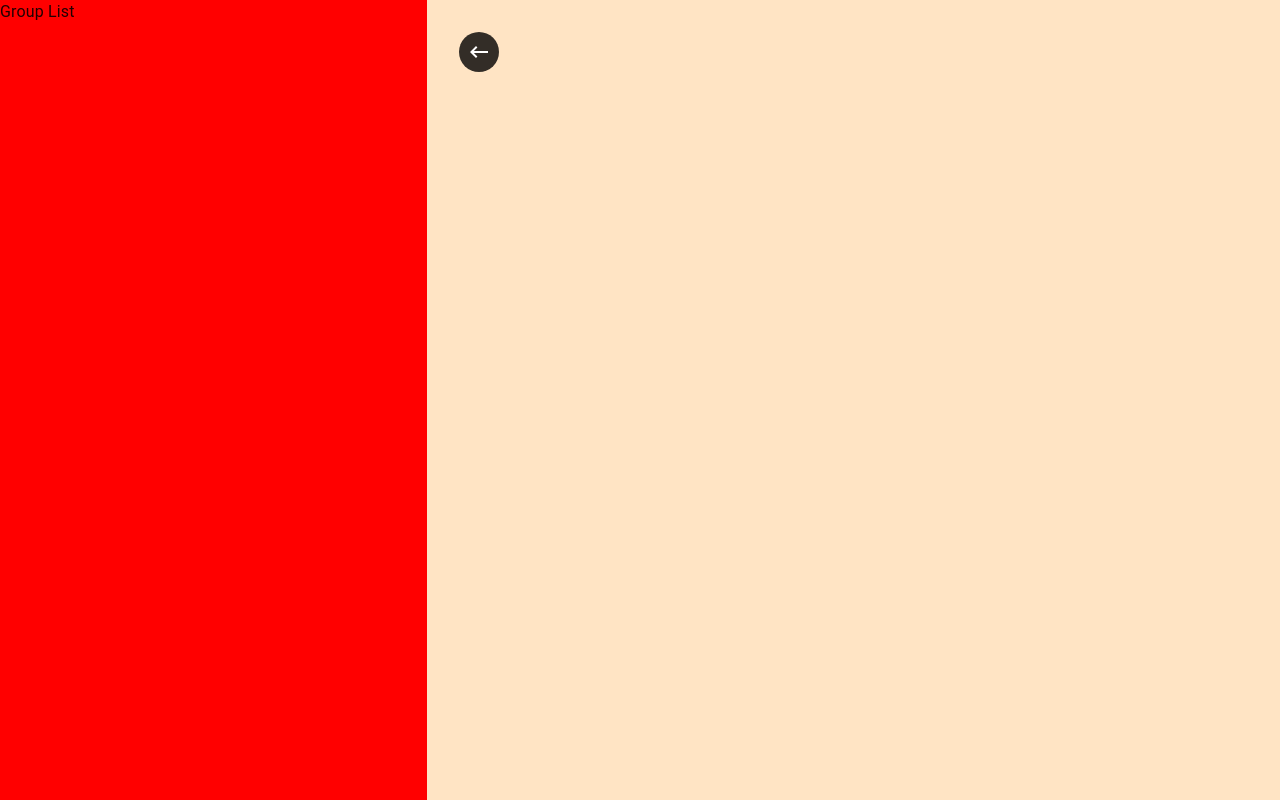
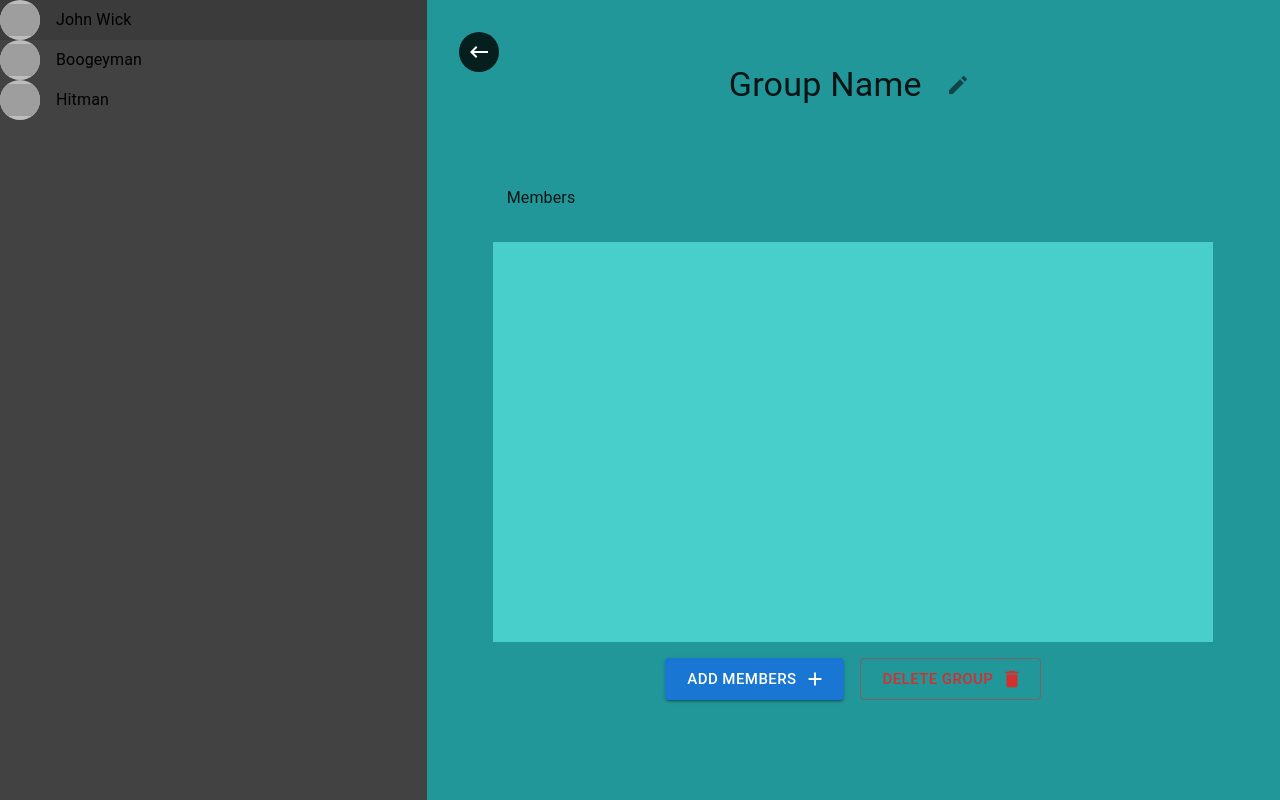
Before and after one commit to AniketKumar2729/Connectify, a React (Vite) app in the folder client/: page /group in a window 1280 px wide. Built offline with nearby package versions, Linux system fonts and the light colour scheme; grey boxes are pictures that could not be loaded.

Commit message:
Added more component to Group-Page

```diff
--- a/client/src/pages/Group.jsx
+++ b/client/src/pages/Group.jsx
@@ -1,17 +1,44 @@
-import React, { useState } from 'react';
-import { Box, Drawer, Grid, IconButton, Tooltip } from '@mui/material';  // Standard Grid from MUI
+import React, { memo, useEffect, useState } from 'react';
+import { Box, Button, Drawer, Grid, IconButton, Stack, TextField, Tooltip, Typography } from '@mui/material';  // Standard Grid from MUI
 import KeyboardBackspaceIcon from '@mui/icons-material/KeyboardBackspace';
 import MenuIcon from '@mui/icons-material/Menu';
-import { useNavigate } from 'react-router-dom';
+import EditIcon from '@mui/icons-material/Edit';
+import DoneAllIcon from '@mui/icons-material/DoneAll';
+import DeleteIcon from '@mui/icons-material/Delete';
+import AddIcon from '@mui/icons-material/Add';
+import { useNavigate, useSearchParams } from 'react-router-dom';
+import { Link } from '../components/styles/StyledComponent';
+import AvatarCard from '../components/shared/AvatarCard';
+import { sampleChats } from '../constants/sampleData';
 const Group = () => {
+  const groupId = useSearchParams()[0].get('group')
+  console.log(groupId);
+
   const navigate = useNavigate()
-  const[isMobileMenuOpen,setIsMobileMenuOpen]=useState(false);
-const hanldeMobile=()=>{
-  setIsMobileMenuOpen(prev=>!prev)
-}
-const hanldeMobileClose=()=>{
-  setIsMobileMenuOpen(false)
-}
+  const [isMobileMenuOpen, setIsMobileMenuOpen] = useState(false);
+  const [isEdit, setIsEdit] = useState(false);
+  const [groupName, setGroupName] = useState("");
+  const [updatedgroupName, setUpdatedGroupName] = useState("");
+  const hanldeMobile = () => {
+    setIsMobileMenuOpen(prev => !prev)
+  }
+  const hanldeMobileClose = () => {
+    setIsMobileMenuOpen(false)
+  }
+  const updateGroupNameHandler = () => {
+    setIsEdit(false)
+  }
+  const deleteHandler=()=>{
+    setConfirmDeleteDialog(true);
+  }
+  const closeDialog=()=>{
+    setConfirmDeleteDialog(false)
+  }
+  const openAddHandler=()=>{}
+  useEffect(() => {
+    setGroupName("Group Name")
+    setUpdatedGroupName("groupname");
+  }, [])
   const IconsBtns = <>
     <Box sx={{
       display: {
@@ -23,7 +50,6 @@ const hanldeMobileClose=()=>{
       }
     }}>
       <Tooltip title="menu">
-
         <IconButton onClick={hanldeMobile}>
           <MenuIcon />
         </IconButton>
@@ -31,17 +57,37 @@ const hanldeMobileClose=()=>{
     </Box>
     <Tooltip title="back">
       <IconButton onClick={() => navigate('/')} sx={{ position: 'absolute', top: '2rem', left: '2rem', backgroundColor: 'rgba(0,0,0,0.8)', color: 'white', "&:hover": { bgcolor: 'black' } }}>
-
         <KeyboardBackspaceIcon />
       </IconButton>
     </Tooltip>
   </>
+
+  const GroupNames = (
+    <Stack direction={'row'} spacing={'1rem'} alignContent={'center'} justifyContent={'center'} padding={'3rem'}>
+      {
+        isEdit ? <>
+
+          <TextField value={updatedgroupName} onChange={e => setUpdatedGroupName(e.target.value)} />
+          <IconButton onClick={updateGroupNameHandler}><DoneAllIcon /></IconButton>
+        </> : <>
+          <Typography variant='h4'>{groupName}</Typography>
+          <IconButton onClick={() => setIsEdit(true)}><EditIcon /></IconButton>
+        </>
+      }
+    </Stack>
+  )
+  const ButtonGroup=(
+    <Stack direction={{sm:'row',xs:'column-reverse'}} p={{xs:'0',sm:'1rem',md:'1rem 3rem'}} spacing={'1rem'}>
+    <Button size='large' variant='contained' endIcon={<AddIcon/>} onClick={openAddHandler} >Add Members</Button>
+    <Button size='large' color='error' variant='outlined' endIcon={<DeleteIcon/>} onClick={deleteHandler}> Delete Group</Button>
+    </Stack>
+  )
   return (
     <Grid
       container
       height={'100vh'}
       // sx={{ width: '100%' }}  // Ensure the container takes the full width
-      bgcolor={'bisque'}
+      bgcolor={'#229799'}
     >
       <Grid
         item
@@ -51,10 +97,10 @@ const hanldeMobileClose=()=>{
             xs: 'none',  // Hide on extra-small and small screens
             sm: 'block'  // Show on medium and larger screens
           },
-          backgroundColor: "red"
+          backgroundColor: "#424242"
         }}
       >
-        Group List
+        <GroupList myGroups={sampleChats} groupId={groupId} />
       </Grid>
       <Grid
         item
@@ -69,12 +115,43 @@ const hanldeMobileClose=()=>{
         }}
       >
         {IconsBtns}
+        {
+          groupName && <>
+            {GroupNames}
+            <Typography margin={'2rem'} alignSelf={'flex-start'} variant='body1'>Members</Typography>
+            <Stack maxWidth={'45rem'} width={'100%'} boxSizing={'border-box'} padding={{ sm: '1rem', xs: '0', md: '1rem 4rem' }} spacing={'2rem'} bgcolor={'#48CFCB'} height={'50vh'} overflow={'auto'}>
+            </Stack>
+            {/** members*/}
+            {ButtonGroup}
+          </>
+        }
       </Grid>
-      <Drawer open={isMobileMenuOpen} onClose={hanldeMobileClose} sx={{display:{xs:'block',sm:'none'}}}>
-Grp List
+
+      <Drawer open={isMobileMenuOpen} onClose={hanldeMobileClose} sx={{ display: { xs: 'block', sm: 'none' } }} >
+        <GroupList w={'50vw'} myGroups={sampleChats} groupId={groupId} />
       </Drawer>
     </Grid>
   );
 }
-
+const GroupList = ({ w = '100%', myGroups = [], chatId }) => {
+  return <>
+    <Stack width={w} >
+      {
+        myGroups.length > 0 ? myGroups.map((group) => <GroupListItem group={group} groupId={chatId} key={group._id} />) : <Typography textAlign='center' padding='1rem'>No Groups</Typography>
+      }
+    </Stack>
+  </>
+}
+const GroupListItem = memo(({ group, groupId }) => {
+  const { name, avatar, _id } = group
+  return <Link to={`?group=${_id}`} onClick={(e) => {
+    if (groupId === _id) e.preventDefault()
+  }}>
+    <Stack direction={'row'} spacing={'1rem'} alignItems={'center'}>
+      <AvatarCard avatar={avatar} />
+      <Typography>{name}</Typography>
+    </Stack>
+  </Link>
+}
+)
 export default Group;
```
